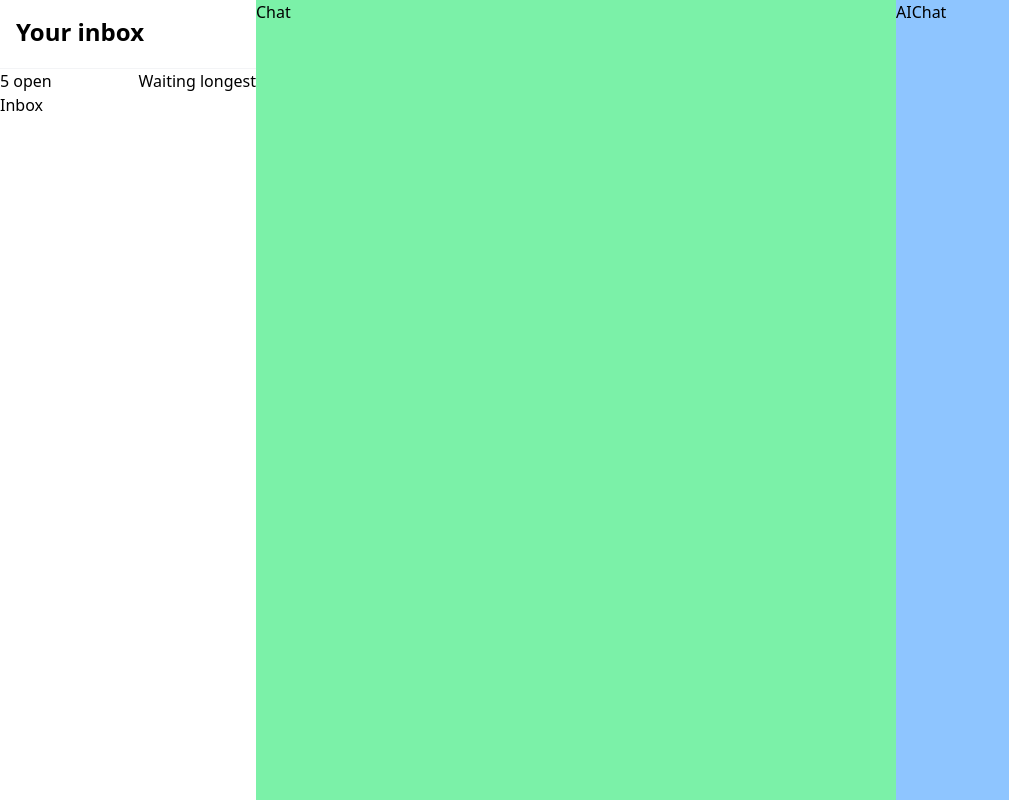
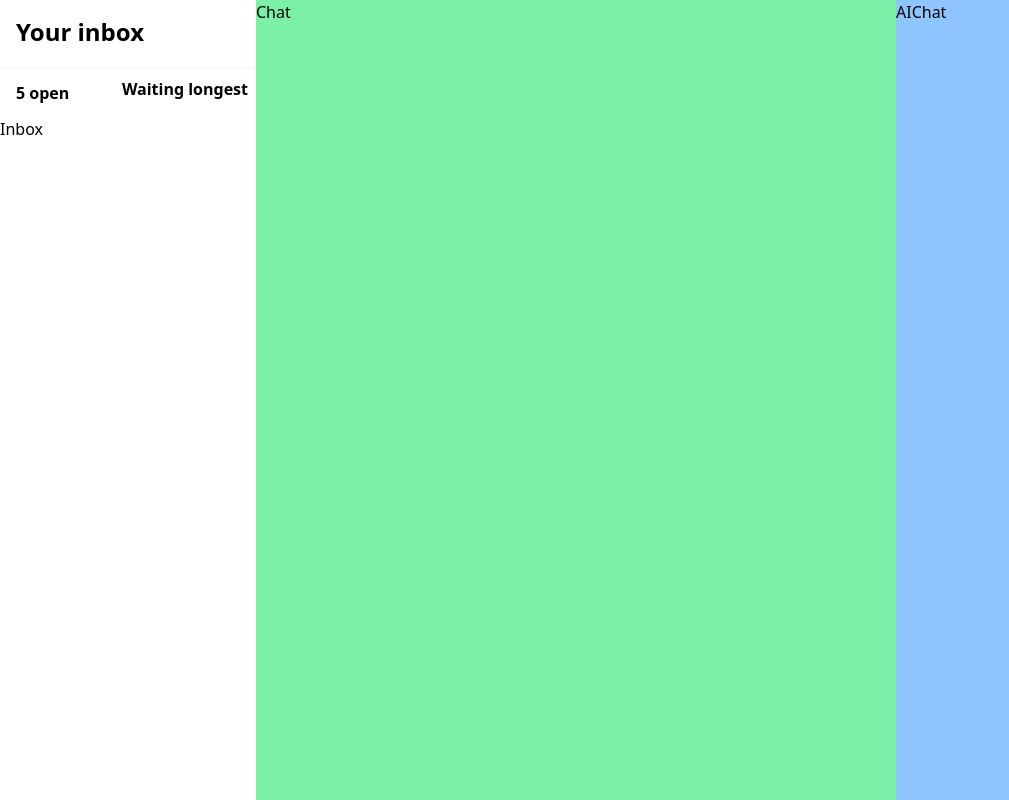
Before and after one commit to VaricelaZoster/Intercom, a React (Vite) app in the folder intercom/: page / in a window 1280 px wide. Shown: the whole page, without its empty margins (0-1009 px from the left). Built offline with nearby package versions, Linux system fonts and the light colour scheme.

Commit message:
bit more styling on Inbox info

```diff
--- a/intercom/src/assets/InboxInfo.jsx
+++ b/intercom/src/assets/InboxInfo.jsx
@@ -2,8 +2,10 @@ import React from 'react'
 
 const InboxInfo = () => {
   return (
-    <div className='flex justify-between'>
-        <div>5 open</div>
+    <div className='flex justify-between m-2 font-bold '>
+        <div className='relative inline-block text-left transition duration-150 ease-in hover:bg-gray-300 rounded-full'>
+            <button className='px-2 py-1'>5 open</button>
+        </div>
         <div> Waiting longest</div>
     </div>
   )
```
